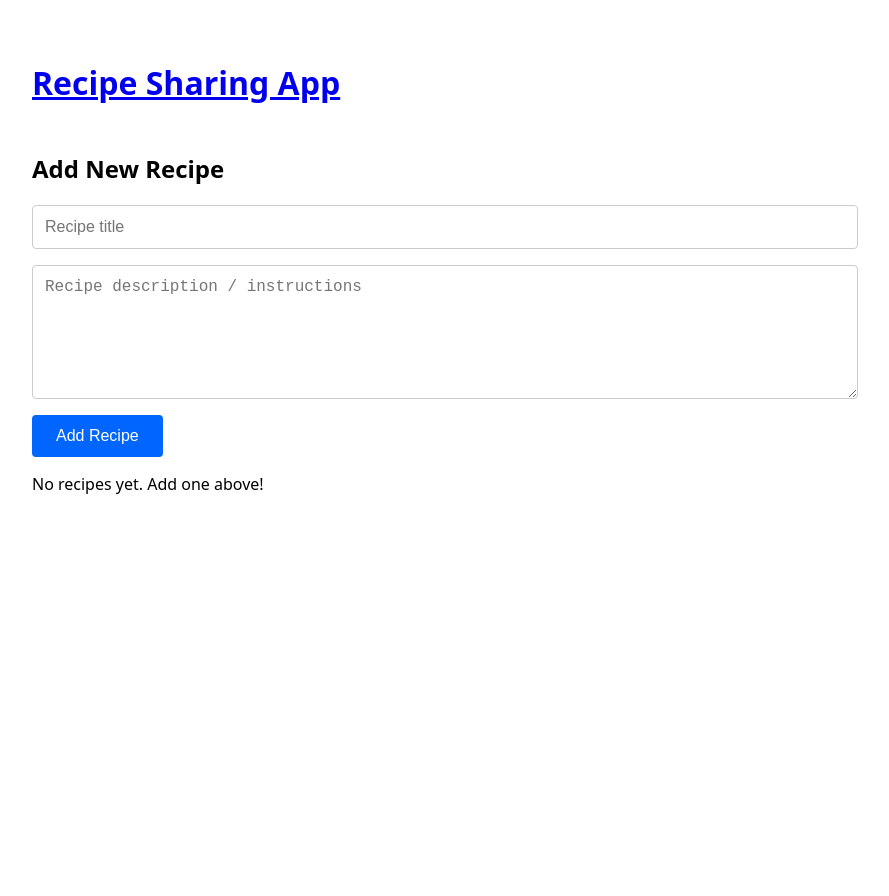
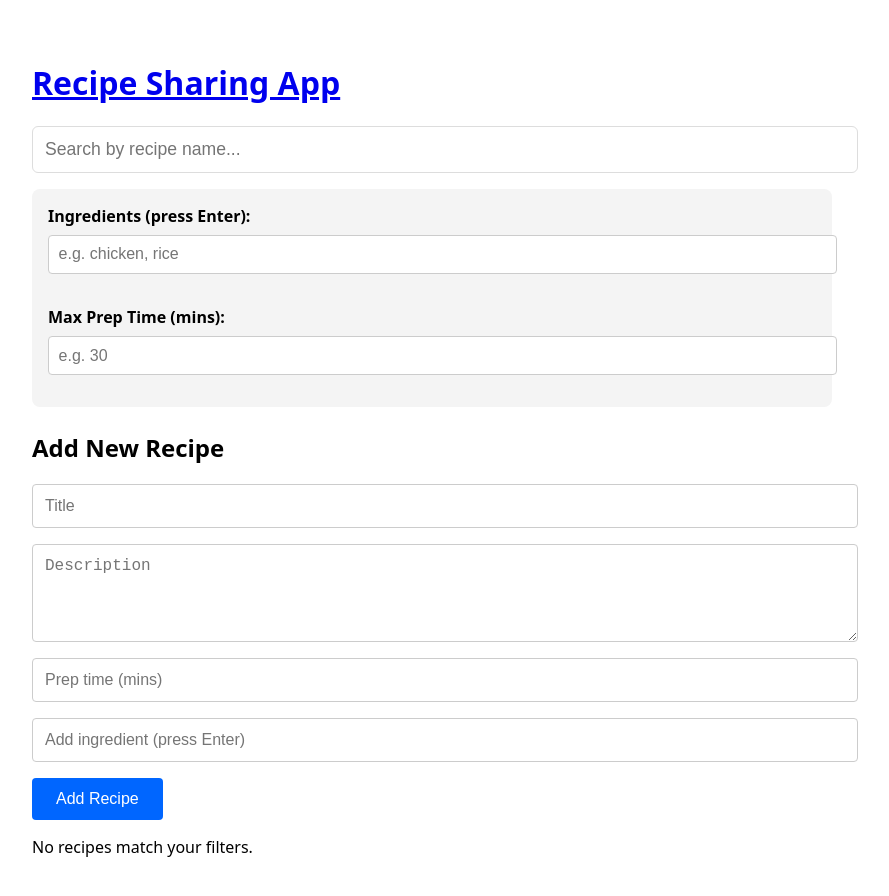
Before and after one commit to samuelbinogma/alx-fe-reactjs, a React (Vite) app in the folder recipe-sharing-app/: page / in a window 1280 px wide. Shown: the top 896 px of the page, without its empty margins (208-1097 px from the left). Before the commit the page ends 800 px from the top, so only its background shows below. Built offline with nearby package versions, Linux system fonts and the light colour scheme.

Commit message:
Implementing User Favorites and Personalized Recipe Recommendations

```diff
--- a/recipe-sharing-app/src/App.css
+++ b/recipe-sharing-app/src/App.css
@@ -82,3 +82,68 @@ button:hover {
   padding-top: 2rem;
   border-top: 1px solid #eee;
 }
+
+.search-input {
+  width: 100%;
+  padding: 0.75rem;
+  font-size: 1.1rem;
+  border: 1px solid #ddd;
+  border-radius: 6px;
+  margin-bottom: 1rem;
+}
+
+.filters {
+  background: #f4f4f4;
+  padding: 1rem;
+  border-radius: 8px;
+  margin-bottom: 1.5rem;
+}
+
+.filter-group {
+  margin-bottom: 1rem;
+}
+
+.filter-group label {
+  display: block;
+  margin-bottom: 0.5rem;
+  font-weight: 600;
+}
+
+.filter-group input {
+  width: 100%;
+  padding: 0.6rem;
+  border: 1px solid #ccc;
+  border-radius: 4px;
+}
+
+.tags {
+  margin-top: 0.5rem;
+  display: flex;
+  flex-wrap: wrap;
+  gap: 0.5rem;
+}
+
+.tag {
+  background: #0066ff;
+  color: white;
+  padding: 0.3rem 0.6rem;
+  border-radius: 20px;
+  font-size: 0.85rem;
+  display: inline-flex;
+  align-items: center;
+  gap: 0.5rem;
+}
+
+.tag button {
+  background: none;
+  border: none;
+  color: white;
+  font-weight: bold;
+  cursor: pointer;
+}
+
+.meta {
+  margin: 0.5rem 0;
+  color: #666;
+  font-size: 0.9rem;
+}
--- a/recipe-sharing-app/src/App.jsx
+++ b/recipe-sharing-app/src/App.jsx
@@ -5,6 +5,8 @@ import AddRecipeForm from './components/AddRecipeForm';
 import { Routes, Route, Link } from 'react-router-dom';
 import RecipeDetails from './components/RecipeDetails';
 import { BrowserRouter } from 'react-router-dom';
+import SearchBar from './components/SearchBar';
+import Filters from './components/Filters';
 import './App.css'
 
 function App() {
@@ -19,6 +21,8 @@ function App() {
           <Routes>
             <Route path="/" element={
               <>
+                <SearchBar />
+                <Filters />
                 <AddRecipeForm />
                 <RecipeList />
               </>
--- a/recipe-sharing-app/src/components/AddRecipeForm.jsx
+++ b/recipe-sharing-app/src/components/AddRecipeForm.jsx
@@ -1,48 +1,78 @@
+// src/components/AddRecipeForm.jsx
 import { useState } from 'react';
 import { useRecipeStore } from './recipeStore';
 
-const AddRecipeForm = () => {
-  const addRecipe = useRecipeStore((state) => state.addRecipe);
-
+export default function AddRecipeForm() {
+  const addRecipe = useRecipeStore((s) => s.addRecipe);
   const [title, setTitle] = useState('');
   const [description, setDescription] = useState('');
+  const [ingredients, setIngredients] = useState([]);
+  const [ingredientInput, setIngredientInput] = useState('');
+  const [prepTime, setPrepTime] = useState('');
 
   const handleSubmit = (e) => {
     e.preventDefault();
-    if (!title.trim() || !description.trim()) return;
+    if (!title.trim()) return;
 
     addRecipe({
-      id: Date.now(),        // simple unique id
+      id: Date.now(),
       title: title.trim(),
       description: description.trim(),
+      ingredients,
+      prepTime: prepTime ? Number(prepTime) : null,
     });
 
     setTitle('');
     setDescription('');
+    setIngredients([]);
+    setIngredientInput('');
+    setPrepTime('');
+  };
+
+  const addIngredient = (e) => {
+    if (e.key === 'Enter' && ingredientInput.trim()) {
+      setIngredients([...ingredients, ingredientInput.trim()]);
+      setIngredientInput('');
+    }
   };
 
   return (
-    <div className="add-recipe-form">
+    <div className="section">
       <h2>Add New Recipe</h2>
       <form onSubmit={handleSubmit}>
         <input
-          type="text"
-          placeholder="Recipe title"
+          placeholder="Title"
           value={title}
           onChange={(e) => setTitle(e.target.value)}
           required
         />
         <textarea
-          placeholder="Recipe description / instructions"
+          placeholder="Description"
+          rows={4}
           value={description}
           onChange={(e) => setDescription(e.target.value)}
-          rows={6}
-          required
         />
+        <input
+          placeholder="Prep time (mins)"
+          type="number"
+          value={prepTime}
+          onChange={(e) => setPrepTime(e.target.value)}
+        />
+        <input
+          placeholder="Add ingredient (press Enter)"
+          value={ingredientInput}
+          onKeyDown={addIngredient}
+          onChange={(e) => setIngredientInput(e.target.value)}
+        />
+        <div className="tags">
+          {ingredients.map((ing, i) => (
+            <span key={i} className="tag">
+              {ing}
+            </span>
+          ))}
+        </div>
         <button type="submit">Add Recipe</button>
       </form>
     </div>
   );
-};
-
-export default AddRecipeForm;
+}
--- /dev/null
+++ b/recipe-sharing-app/src/components/Filters.jsx
@@ -0,0 +1,54 @@
+import { useState } from 'react';
+import { useRecipeStore } from './recipeStore';
+
+export default function Filters() {
+  const [ingredientInput, setIngredientInput] = useState('');
+  const { selectedIngredients, setSelectedIngredients, setMaxPrepTime } =
+    useRecipeStore();
+
+  const addIngredient = (e) => {
+    if (e.key === 'Enter' && ingredientInput.trim()) {
+      setSelectedIngredients([...selectedIngredients, ingredientInput.trim()]);
+      setIngredientInput('');
+    }
+  };
+
+  const removeIngredient = (ing) => {
+    setSelectedIngredients(selectedIngredients.filter((i) => i !== ing));
+  };
+
+  return (
+    <div className="filters">
+      <div className="filter-group">
+        <label>Ingredients (press Enter):</label>
+        <input
+          type="text"
+          placeholder="e.g. chicken, rice"
+          value={ingredientInput}
+          onChange={(e) => setIngredientInput(e.target.value)}
+          onKeyDown={addIngredient}
+        />
+        <div className="tags">
+          {selectedIngredients.map((ing) => (
+            <span key={ing} className="tag">
+              {ing}
+              <button type="button" onClick={() => removeIngredient(ing)}>
+                ×
+              </button>
+            </span>
+          ))}
+        </div>
+      </div>
+
+      <div className="filter-group">
+        <label>Max Prep Time (mins):</label>
+        <input
+          type="number"
+          min="0"
+          placeholder="e.g. 30"
+          onChange={(e) => setMaxPrepTime(e.target.value ? Number(e.target.value) : null)}
+        />
+      </div>
+    </div>
+  );
+}
--- a/recipe-sharing-app/src/components/RecipeList.jsx
+++ b/recipe-sharing-app/src/components/RecipeList.jsx
@@ -1,28 +1,44 @@
+// src/components/RecipeList.jsx
 import { Link } from 'react-router-dom';
 import { useRecipeStore } from './recipeStore';
+import { useEffect } from 'react';
 
-const RecipeList = () => {
-  const recipes = useRecipeStore((state) => state.recipes);
+export default function RecipeList() {
+  const { filteredRecipes, searchTerm, selectedIngredients, maxPrepTime } =
+    useRecipeStore();
 
-  if (recipes.length === 0) {
-    return <p>No recipes yet. Add one above!</p>;
+  // Recompute filtered recipes whenever filters change
+  useEffect(() => {
+    // Trigger recompute by accessing the getter
+    useRecipeStore.getState().filteredRecipes();
+  }, [searchTerm, selectedIngredients, maxPrepTime]);
+
+  const recipesToShow = useRecipeStore((s) => s.filteredRecipes());
+
+  if (recipesToShow.length === 0) {
+    return <p className="empty">No recipes match your filters.</p>;
   }
 
   return (
-    <div className="recipe-list">
-      <h2>Your Recipes</h2>
-      {recipes.map((recipe) => (
-        <div key={recipe.id} className="recipe-card">
-          <h3><Link to={`/recipe/${recipe.id}`}>{recipe.title}</Link></h3>
-          <p>
-            {recipe.description > 150 ? `${recipe.description.slice(0, 150)}...`
-            : recipe.description}
-            </p>
-            <Link to={`/recipe/${recipe.id}`} className="view-link">View details →</Link>
+    <div className="section">
+      <h2>Recipes ({recipesToShow.length})</h2>
+      {recipesToShow.map((r) => (
+        <div key={r.id} className="card">
+          <h3>
+            <Link to={`/recipe/${r.id}`}>{r.title}</Link>
+          </h3>
+          <p>{r.description.slice(0, 120)}...</p>
+          <div className="meta">
+            <small>
+              {r.prepTime ? `${r.prepTime} mins` : 'No time'} •{' '}
+              {r.ingredients?.length || 0} ingredients
+            </small>
+          </div>
+          <Link to={`/recipe/${r.id}`} className="link">
+            View →
+          </Link>
         </div>
       ))}
     </div>
   );
-};
-
-export default RecipeList;
+}
--- /dev/null
+++ b/recipe-sharing-app/src/components/SearchBar.jsx
@@ -0,0 +1,14 @@
+import { useRecipeStore } from './recipeStore';
+
+export default function SearchBar() {
+  const setSearchTerm = useRecipeStore((s) => s.setSearchTerm);
+
+  return (
+    <input
+      type="text"
+      placeholder="Search by recipe name..."
+      className="search-input"
+      onChange={(e) => setSearchTerm(e.target.value)}
+    />
+  );
+}
--- a/recipe-sharing-app/src/components/recipeStore.js
+++ b/recipe-sharing-app/src/components/recipeStore.js
@@ -1,20 +1,57 @@
+import { create } from 'zustand'
 
-import { create } from 'zustand';
+export const useRecipeStore = create((set, get) => ({
+  recipes: [],
+  searchTerm: '',
+  selectedIngredients: [],
+  maxPrepTime: null,
 
-export const useRecipeStore = create((set) => ({
-  recipes: [],
-  addRecipe: (newRecipe) => set((state) => ({
-    recipes: [...state.recipes, newRecipe]
-  })),
+  // Actions
+  addRecipe: (recipe) =>
+    set((state) => ({ recipes: [...state.recipes, recipe] })),
+
+  updateRecipe: (id, data) =>
+    set((state) => ({
+      recipes: state.recipes.map((r) => (r.id === id ? { ...r, ...data } : r)),
+    })),
+
   deleteRecipe: (id) =>
-    set((state) => ({
-      recipes: state.recipes.filter((recipe) => recipe.id !== id),
-    })),
-    updateRecipe: (id, updatedData) =>
-    set((state) => ({
-      recipes: state.recipes.map((recipe) =>
-        recipe.id === id ? { ...recipe, ...updatedData } : recipe
-      ),
-    })),
-  setRecipes: (recipes) => set({ recipes })
+    set((state) => ({ recipes: state.recipes.filter((r) => r.id !== id) })),
+
+  setSearchTerm: (term) => set({ searchTerm: term }),
+
+  setSelectedIngredients: (ingredients) =>
+    set({ selectedIngredients: ingredients }),
+
+  setMaxPrepTime: (time) => set({ maxPrepTime: time }),
+
+  // Computed: filtered recipes
+  filteredRecipes: () => {
+    const state = get();
+    let filtered = state.recipes;
+
+    // 1. Search by title
+    if (state.searchTerm) {
+      const term = state.searchTerm.toLowerCase();
+      filtered = filtered.filter((r) =>
+        r.title.toLowerCase().includes(term)
+      );
+    }
+
+    // 2. Filter by ingredients (must include ALL selected)
+    if (state.selectedIngredients.length > 0) {
+      filtered = filtered.filter((r) =>
+        state.selectedIngredients.every((ing) =>
+          r.ingredients?.some((i) => i.toLowerCase().includes(ing.toLowerCase()))
+        )
+      );
+    }
+
+    // 3. Filter by max prep time
+    if (state.maxPrepTime !== null && state.maxPrepTime > 0) {
+      filtered = filtered.filter((r) => (r.prepTime || 0) <= state.maxPrepTime);
+    }
+
+    return filtered;
+  },
 }));
```
